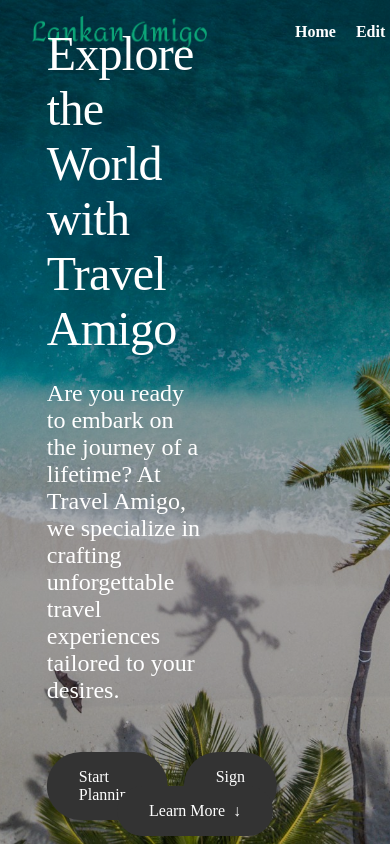
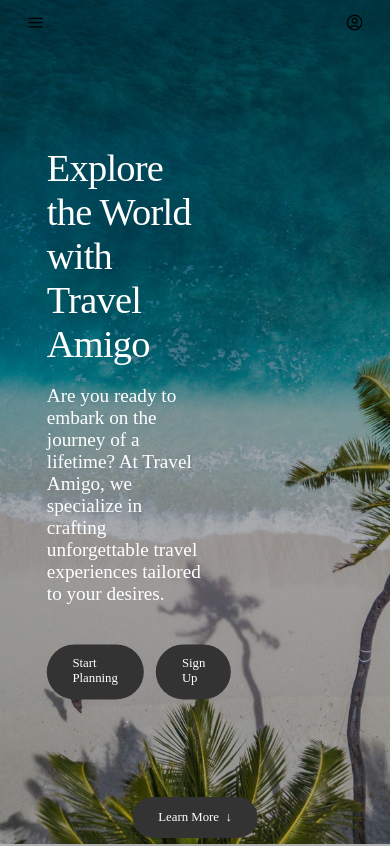
Before and after one commit to devmaniac1/Testing-Purpose, a React (Create React App) app: page / in a window 390 px wide. Built offline with nearby package versions, Linux system fonts and the light colour scheme; a web font is replaced by a local one; what google-maps-react would draw is missing.

Commit message:
Bug fix hero section
Bug fix on hero section (Responsive).

```diff
--- a/src/App.css
+++ b/src/App.css
@@ -2,7 +2,7 @@
 body {
   margin: 0;
   height: 100%;
-  overflow: hidden;
+  /* overflow: hidden; */
 }
 
 .App {
--- a/src/App.js
+++ b/src/App.js
@@ -29,7 +29,7 @@
   }
 
   return currentPage ? (
-    <Home />
+    <Home viewportWidth={viewportWidth} />
   ) : (
     <ApplicationInterface
       handleChangeWindow={handleChangeWindow}
--- a/src/Navbar.js
+++ b/src/Navbar.js
@@ -48,6 +48,10 @@
   );
 };
 
+const temp = {
+  zIndex: "100",
+};
+
 function SideBarPanel({ sidebarPanelClass, OnViewSideBar, navIsOpen }) {
   return (
     <>
@@ -57,7 +61,7 @@
         role="presentation"
         style={{ height: "2rem", margin: "0.4rem" }}
       ></div>
-      <div className={sidebarPanelClass}>
+      <div className={sidebarPanelClass} style={temp}>
         <CloseIcon OnViewSideBar={OnViewSideBar} navIsOpen={navIsOpen} />
         <h4>Lankan Amigo</h4>
         <ul>
--- a/src/home-components/Home.css
+++ b/src/home-components/Home.css
@@ -98,3 +98,13 @@
 ::-webkit-scrollbar-track {
   background: #f1f1f1;
 }
+
+/****************
+*****QUERIES*****
+****************/
+
+@media (max-width: 50em) {
+  html {
+    font-size: 50%;
+  }
+}
--- a/src/home-components/Home.js
+++ b/src/home-components/Home.js
@@ -3,18 +3,18 @@
 import "./Home.css";
 import Navbar from "../Navbar";
 
-function Home() {
+function Home({ viewportWidth }) {
   return (
     <>
-      <Hero />
+      <Hero viewportWidth={viewportWidth} />
     </>
   );
 }
 
-function Hero() {
+function Hero({ viewportWidth }) {
   return (
     <section className="section section--hero">
-      <Navbar viewportWidth={1300} />
+      <Navbar viewportWidth={viewportWidth} />
       <img src={heroImage} alt="hero" />
       <div className="hero--textbox">
         <p className="hero-header">Explore the World with Travel Amigo</p>
```
